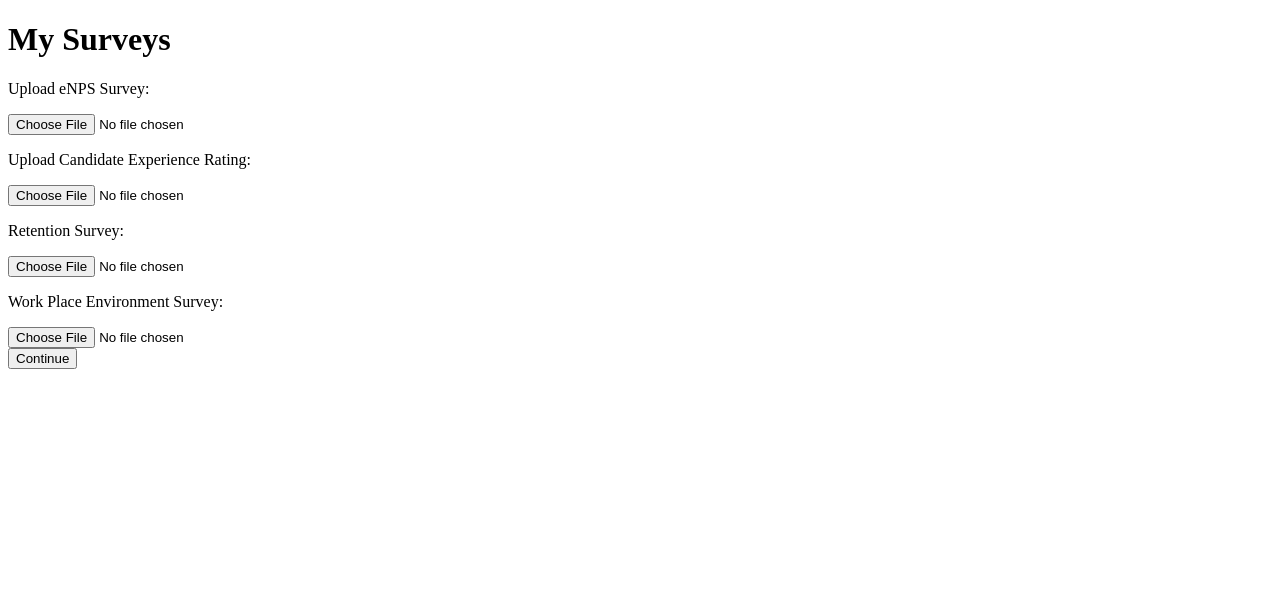
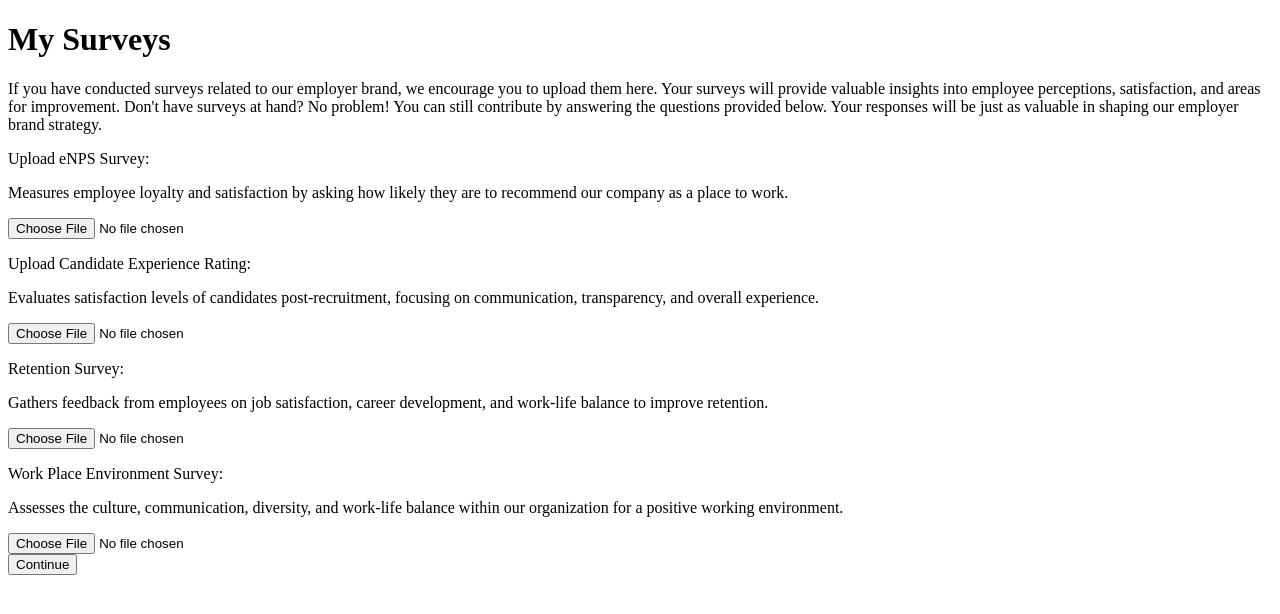
Before and after one commit to culfri09/Kallos, a Flask app: page /surveys in a window 1280 px wide. Shown: the top 614 px of the page. Run offline with Flask 3, Linux system fonts and the light colour scheme; the visitor is signed in with stand-in values (Sample User, id 1).

Commit message:
Include a brief description of each survey's purpose.

```diff
--- a/website/template/base_surveys.html
+++ b/website/template/base_surveys.html
@@ -3,14 +3,21 @@
 
 {% block content %}
    <h1>My Surveys</h1>
+   <p>If you have conducted surveys related to our employer brand, we encourage you to upload them here. Your surveys will provide valuable insights into employee perceptions, satisfaction, and areas for improvement.
+
+      Don't have surveys at hand? No problem! You can still contribute by answering the questions provided below. Your responses will be just as valuable in shaping our employer brand strategy.</p>
    <form action="/surveys_upload" method="post" enctype="multipart/form-data">
     <p>Upload eNPS Survey:</p>
+    <p>Measures employee loyalty and satisfaction by asking how likely they are to recommend our company as a place to work.</p>
     <input type="file" name="npsSurvey">
     <p>Upload Candidate Experience Rating:</p>
+    <p>Evaluates satisfaction levels of candidates post-recruitment, focusing on communication, transparency, and overall experience.</p>
     <input type="file" name="candidateExperienceRating">
     <p>Retention Survey:</p>
+    <p>Gathers feedback from employees on job satisfaction, career development, and work-life balance to improve retention.</p>
     <input type="file" name="retentionSurvey">
     <p>Work Place Environment Survey:</p>
+    <p>Assesses the culture, communication, diversity, and work-life balance within our organization for a positive working environment.</p>
     <input type="file" name="workplaceEnviornmentSurvey">
     <br>
     <input type="submit" value="Continue">
```
Also changed, not shown: .misc.txt.
